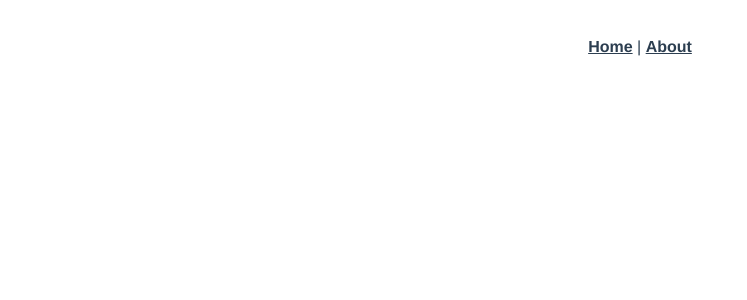
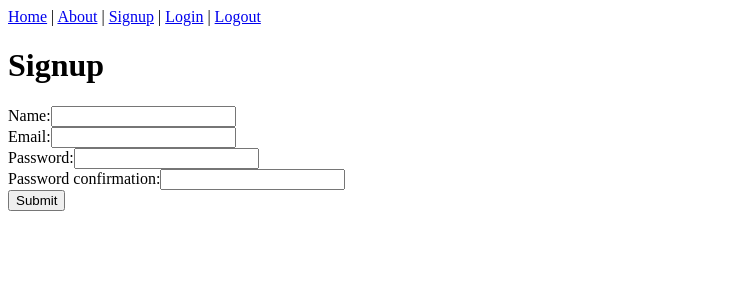
Before and after one commit to samueltanner/funny-money-frontend, a Vue app: page /signup in a window 1280 px wide. Shown: the top 300 px of the page, without its empty margins (0-747 px from the left). Built offline with nearby package versions, Linux system fonts and the light colour scheme.

Commit message:
adds update and delete

```diff
--- a/package.json
+++ b/package.json
@@ -8,6 +8,7 @@
     "lint": "vue-cli-service lint"
   },
   "dependencies": {
+    "axios": "^0.21.1",
     "core-js": "^3.6.5",
     "vue": "^2.6.11",
     "vue-router": "^3.2.0"
--- a/src/App.vue
+++ b/src/App.vue
@@ -4,30 +4,15 @@
       <router-link to="/">Home</router-link>
       |
       <router-link to="/about">About</router-link>
+      |
+      <router-link to="/signup">Signup</router-link>
+      |
+      <router-link to="/login">Login</router-link>
+      |
+      <router-link to="/logout">Logout</router-link>
     </div>
     <router-view />
   </div>
 </template>
 
-<style>
-#app {
-  font-family: Avenir, Helvetica, Arial, sans-serif;
-  -webkit-font-smoothing: antialiased;
-  -moz-osx-font-smoothing: grayscale;
-  text-align: center;
-  color: #2c3e50;
-}
-
-#nav {
-  padding: 30px;
-}
-
-#nav a {
-  font-weight: bold;
-  color: #2c3e50;
-}
-
-#nav a.router-link-exact-active {
-  color: #42b983;
-}
-</style>
+<style></style>
--- a/src/main.js
+++ b/src/main.js
@@ -1,10 +1,21 @@
 import Vue from "vue";
 import App from "./App.vue";
 import router from "./router";
+import axios from "axios";
+// Vue.forceUpdate();
+
+axios.defaults.headers.common["X-Requested-With"] = "XMLHttpRequest"
+axios.defaults.baseURL =
+  process.env.NODE_ENV === "development" ? "http://localhost:3000" : "/";
+
+var jwt = localStorage.getItem("jwt");
+if (jwt) {
+  axios.defaults.headers.common["Authorization"] = "Bearer " + jwt;
+}
 
 Vue.config.productionTip = false;
 
 new Vue({
   router,
-  render: (h) => h(App),
+  render: h => h(App)
 }).$mount("#app");
--- a/src/router/index.js
+++ b/src/router/index.js
@@ -1,6 +1,10 @@
 import Vue from "vue";
 import VueRouter from "vue-router";
 import Home from "../views/Home.vue";
+import Signup from "../views/Signup.vue";
+import Login from "../views/Login.vue";
+import Logout from "../views/Logout.vue";
+
 
 Vue.use(VueRouter);
 
@@ -18,6 +22,21 @@ const routes = [
     // which is lazy-loaded when the route is visited.
     component: () => import(/* webpackChunkName: "about" */ "../views/About.vue"),
   },
+  {
+    path: "/signup",
+    name: "signup",
+    component: Signup,
+  },
+  {
+    path: "/login",
+    name: "login",
+    component: Login,
+  },
+  {
+    path: "/logout",
+    name: "logout",
+    component: Logout,
+  },
 ];
 
 const router = new VueRouter({
--- a/src/views/Home.vue
+++ b/src/views/Home.vue
@@ -1,18 +1,140 @@
 <template>
   <div class="home">
-    <img alt="Vue logo" src="../assets/logo.png" />
-    <HelloWorld msg="Welcome to Your Vue.js App" />
+    <h1>Portfolio:</h1>
+    <div>
+      <button v-on:click="openTransactionWindow()">Add Transaction</button>
+    </div>
+    <div v-for="transaction in portfolio" v-bind:key="transaction.id">
+      <h3>{{ transaction.symbol }}:</h3>
+      <p>{{ transaction.purchase_qty }} shares @ ${{ transaction.purchase_price }}</p>
+      <button type="button" v-on:click="showTransactionInfo(transaction)">Transaction Info/Update</button>
+      <hr />
+    </div>
+    <!-- THIS IS THE CREATE TRANSACTION DIALOG WINDOW -->
+
+    <dialog id="add-transaction-info">
+      <form method="dialog">
+        <h1>Transaction Info</h1>
+        <span>
+          <label for="ticker-input">Symbol/Ticker:</label>
+          <input id="ticker-input" type="text" v-model="symbol" />
+        </span>
+        <span>
+          <label for="purchase-price-input">Purchase Price:</label>
+          <input id="purchase-price-input" type="text" v-model="purchase_price" />
+        </span>
+        <span>
+          <label for="purchase-quantity-inptut">Purchase Quantity:</label>
+          <input id="purchase-quantity-inptut" type="text" v-model="purchase_qty" />
+        </span>
+        <br />
+        <button type="submit" v-on:click="addTransaction()">Add Transaction</button>
+        <button type="reset">Reset</button>
+        <button>Close</button>
+      </form>
+    </dialog>
+
+    <!-- THIS IS THE UPDATE/DELETE TRANSACTION DIALOG WINDOW -->
+
+    <dialog id="update-transaction-info">
+      <form method="dialog">
+        <h1>Transaction Info</h1>
+        <span>
+          <label for="ticker-input">Symbol/Ticker:</label>
+          <input id="ticker-input" type="text" v-model="current_transaction.symbol" />
+        </span>
+        <span>
+          <label for="purchase-price-input">Purchase Price:</label>
+          <input id="purchase-price-input" type="text" v-model="current_transaction.purchase_price" />
+        </span>
+        <span>
+          <label for="purchase-quantity-inptut">Purchase Quantity:</label>
+          <input id="purchase-quantity-inptut" type="text" v-model="current_transaction.purchase_qty" />
+        </span>
+        <br />
+        <button type="submit" data-dismiss="modal" v-on:click="updateTransaction(current_transaction)">
+          Update Transaction
+        </button>
+        <!-- <button type="reset">Reset</button> -->
+        <button type="button" v-on:click="destroyTransaction(current_transaction)">Delete Transaction</button>
+        <button>Close</button>
+        <span>
+          <!-- <label for="ticker-input">Symbol/Ticker:</label>
+          <input id="ticker-input" type="text" v-model="transaction.symbol" /> -->
+        </span>
+      </form>
+    </dialog>
   </div>
 </template>
 
+<style></style>
+
 <script>
-// @ is an alias to /src
-import HelloWorld from "@/components/HelloWorld.vue";
-
+import axios from "axios";
 export default {
-  name: "Home",
-  components: {
-    HelloWorld,
+  data: function () {
+    return {
+      portfolio: [],
+      symbol: "",
+      purchase_price: "",
+      purchase_qty: "",
+      // update_symbol: "",
+      // update_purchase_price: "",
+      // update_purchase_qty: "",
+      current_transaction: {},
+    };
+  },
+  created: function () {
+    this.indexPortfolio();
+  },
+  methods: {
+    indexPortfolio: function () {
+      axios.get("/api/transactions").then((response) => {
+        console.log(response.data);
+        this.portfolio = response.data;
+      });
+    },
+    openTransactionWindow: function () {
+      document.querySelector("#add-transaction-info").showModal();
+    },
+    addTransaction: function () {
+      var params = {
+        symbol: this.symbol,
+        purchase_price: this.purchase_price,
+        purchase_qty: this.purchase_qty,
+      };
+      axios.post("api/transactions", params).then((response) => {
+        this.$router.push("/");
+        console.log(response.data);
+      });
+    },
+    showTransactionInfo: function (transaction) {
+      console.log(transaction);
+      this.current_transaction = transaction;
+      document.querySelector("#update-transaction-info").showModal();
+    },
+    updateTransaction: function (transaction) {
+      console.log("Updating Transaction");
+      var params = {
+        symbol: transaction.symbol,
+        purchase_price: transaction.purchase_price,
+        purchase_qty: transaction.purchase_qty,
+      };
+      axios
+        .patch("/api/transactions/" + transaction.id, params)
+        .then((response) => {
+          console.log("Transaction Updated", response.data);
+        })
+        .catch((error) => console.log(error.response));
+    },
+    destroyTransaction: function (transaction) {
+      axios.delete("/api/transactions/" + transaction.id).then((response) => {
+        console.log("Transaction Deleted", response.data);
+        // var index = this.transactions.indexOf(transaction);
+        // this.transactions.splice(index, 1);
+      });
+    },
+    // showAddTransactionWindow: function () {},
   },
 };
 </script>
--- /dev/null
+++ b/src/views/HomePage.vue
@@ -0,0 +1,3 @@
+<template>
+  <h1>Welcome To Funny Money</h1>
+</template>
--- /dev/null
+++ b/src/views/Login.vue
@@ -0,0 +1,56 @@
+<template>
+  <div class="login">
+    <form v-on:submit.prevent="submit()">
+      <h1>Login</h1>
+      <ul>
+        <li class="text-danger" v-for="error in errors" v-bind:key="error">
+          {{ error }}
+        </li>
+      </ul>
+      <div class="form-group">
+        <label>Email:</label>
+        <input type="email" class="form-control" v-model="email" />
+      </div>
+      <div class="form-group">
+        <label>Password:</label>
+        <input type="password" class="form-control" v-model="password" />
+      </div>
+      <input type="submit" class="btn btn-primary" value="Submit" />
+    </form>
+  </div>
+</template>
+
+<script>
+import axios from "axios";
+
+export default {
+  data: function () {
+    return {
+      email: "",
+      password: "",
+      errors: [],
+    };
+  },
+  methods: {
+    submit: function () {
+      var params = {
+        email: this.email,
+        password: this.password,
+      };
+      axios
+        .post("/api/sessions", params)
+        .then((response) => {
+          axios.defaults.headers.common["Authorization"] = "Bearer " + response.data.jwt;
+          localStorage.setItem("jwt", response.data.jwt);
+          this.$router.push("/");
+        })
+        .catch((error) => {
+          console.log(error.response);
+          this.errors = ["Invalid email or password."];
+          this.email = "";
+          this.password = "";
+        });
+    },
+  },
+};
+</script>
--- /dev/null
+++ b/src/views/Logout.vue
@@ -0,0 +1,15 @@
+<template>
+  <div class="logout"></div>
+</template>
+
+<script>
+import axios from "axios";
+
+export default {
+  created: function () {
+    delete axios.defaults.headers.common["Authorization"];
+    localStorage.removeItem("jwt");
+    this.$router.push("/");
+  },
+};
+</script>
--- /dev/null
+++ b/src/views/Signup.vue
@@ -0,0 +1,64 @@
+<template>
+  <div class="signup">
+    <form v-on:submit.prevent="submit()">
+      <h1>Signup</h1>
+      <ul>
+        <li class="text-danger" v-for="error in errors" v-bind:key="error">
+          {{ error }}
+        </li>
+      </ul>
+      <div class="form-group">
+        <label>Name:</label>
+        <input type="text" class="form-control" v-model="name" />
+      </div>
+      <div class="form-group">
+        <label>Email:</label>
+        <input type="email" class="form-control" v-model="email" />
+      </div>
+      <div class="form-group">
+        <label>Password:</label>
+        <input type="password" class="form-control" v-model="password" />
+      </div>
+      <div class="form-group">
+        <label>Password confirmation:</label>
+        <input type="password" class="form-control" v-model="passwordConfirmation" />
+      </div>
+      <input type="submit" class="btn btn-primary" value="Submit" />
+    </form>
+  </div>
+</template>
+
+<script>
+import axios from "axios";
+
+export default {
+  data: function () {
+    return {
+      name: "",
+      email: "",
+      password: "",
+      passwordConfirmation: "",
+      errors: [],
+    };
+  },
+  methods: {
+    submit: function () {
+      var params = {
+        name: this.name,
+        email: this.email,
+        password: this.password,
+        password_confirmation: this.passwordConfirmation,
+      };
+      axios
+        .post("/api/users", params)
+        .then((response) => {
+          console.log(response.data);
+          this.$router.push("/login");
+        })
+        .catch((error) => {
+          this.errors = error.response.data.errors;
+        });
+    },
+  },
+};
+</script>
```
Also changed, not shown: src/views/PositionsIndex.vue (added), 1 other file (tests, documents, lock files or other folders).
